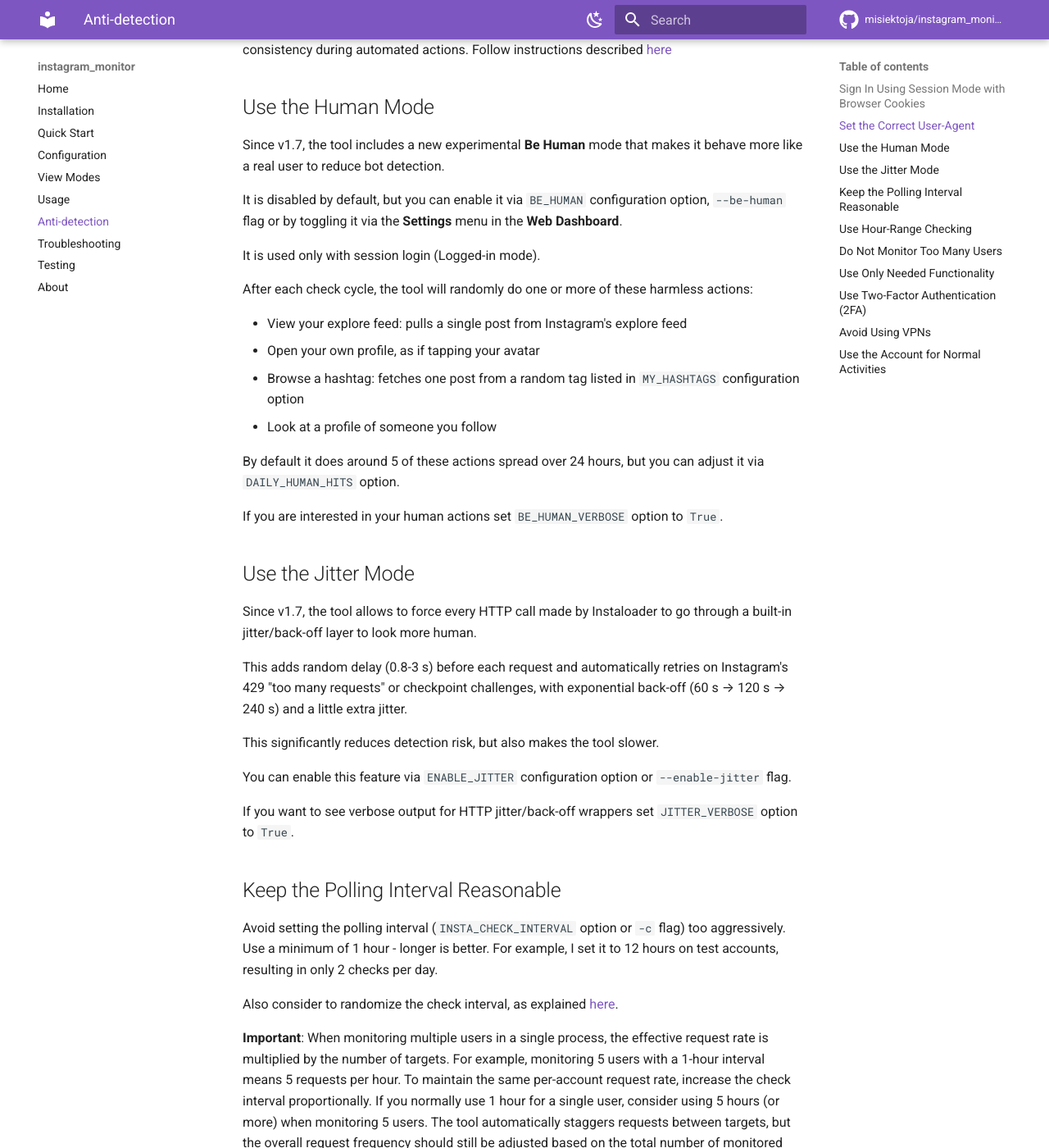
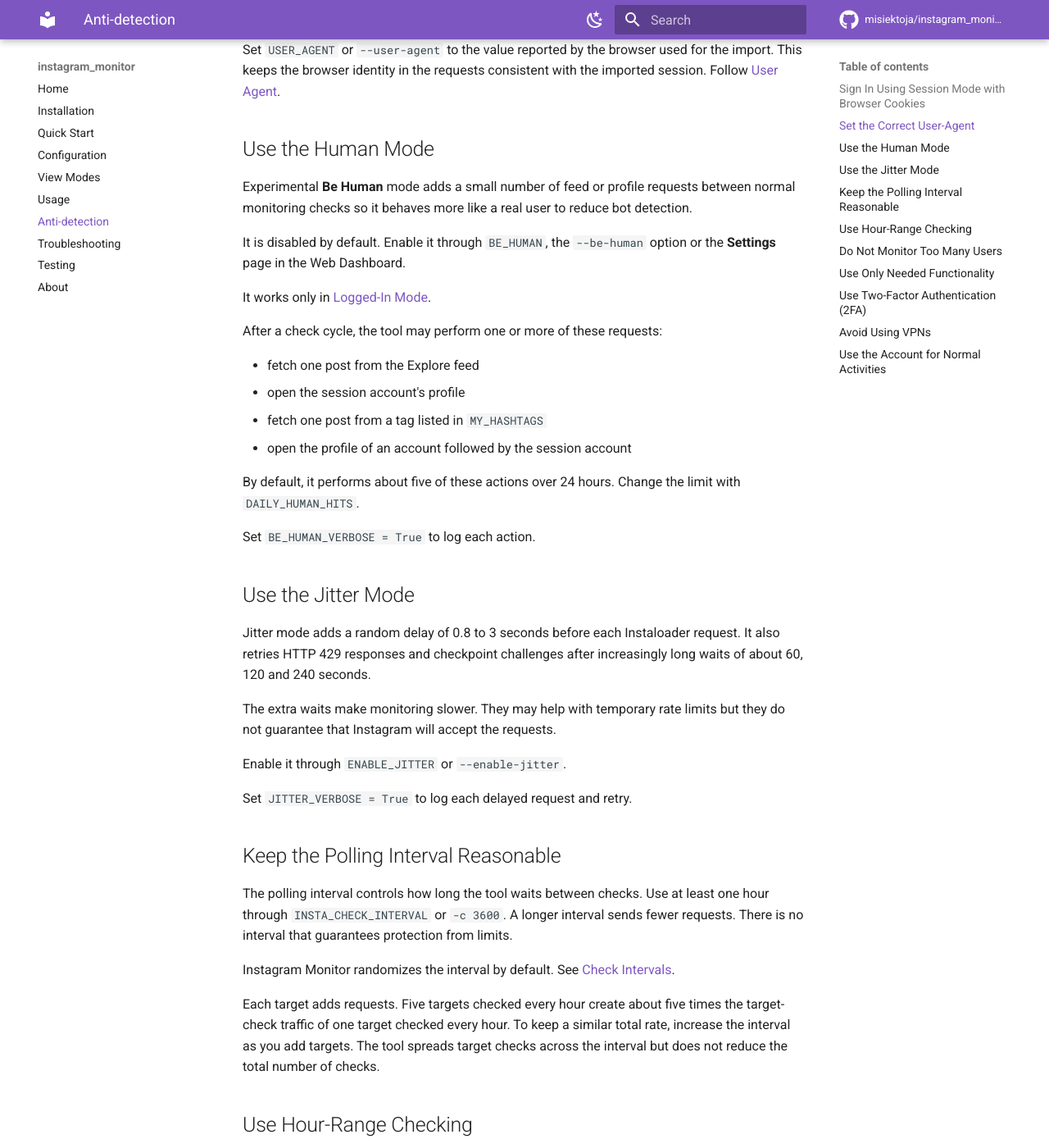
Before and after one commit to misiektoja/instagram_monitor, an MkDocs documentation site: the page built from docs/anti-detection.md, in a window 1280 px wide and 1400 px high, scrolled down 602 px. Shown: the whole window at 82% size. Built offline with MkDocs 1.6.1 and Material for MkDocs 9.7.7, drawn with Linux system fonts in a browser that asks for light colours; comment, search, counter and statistics services are not loaded; some of the changed text lies outside the part shown.

Commit message:
docs(anti-detection): simplify risk reduction guidance

```diff
--- a/docs/anti-detection.md
+++ b/docs/anti-detection.md
@@ -2,77 +2,75 @@
 
 As mentioned earlier it is highly recommended to use a dedicated Instagram account when using this tool in session login mode. While the risk of account suspension is generally low (in practice, accounts often stay active long-term), Instagram may still flag it as an automated tool. This can lead to challenges presented by Instagram that must be dismissed manually.
 
-To minimize any chance of detection, make sure to follow the best practices outlined below.
+Use a separate account if losing access to your main account would be unacceptable. The practices below may reduce the risk but they are not guarantees.
 
 <a id="sign-in-using-session-mode-with-browser-cookies"></a>
 ## Sign In Using Session Mode with Browser Cookies
 
-Use your web browser (Firefox, Chrome, Brave or Chromium) to log in, ensuring the session looks natural and consistent to Instagram. Follow instructions described [here](configuration.md#option-3-session-login-using-browser-cookies-recommended)
+Log in through a supported browser (Firefox, Chrome, Brave or Chromium) and import that saved session instead of sending the password on every start. Follow [Session Login Using Browser Cookies](configuration.md#option-3-session-login-using-browser-cookies-recommended).
 
 <a id="set-the-correct-user-agent"></a>
 ## Set the Correct User-Agent
 
-Always pass the exact user agent string from the web browser you imported the session from by using `USER_AGENT` configuration option or the `--user-agent` flag. This helps maintain device consistency during automated actions. Follow instructions described [here](configuration.md#user-agent)
+Set `USER_AGENT` or `--user-agent` to the value reported by the browser used for the import. This keeps the browser identity in the requests consistent with the imported session. Follow [User Agent](configuration.md#user-agent).
 
 <a id="use-the-human-mode"></a>
 ## Use the Human Mode
 
-Since v1.7, the tool includes a new experimental **Be Human** mode that makes it behave more like a real user to reduce bot detection.
+Experimental **Be Human** mode adds a small number of feed or profile requests between normal monitoring checks so it behaves more like a real user to reduce bot detection.
 
-It is disabled by default, but you can enable it via `BE_HUMAN` configuration option, `--be-human` flag or by toggling it via the **Settings** menu in the **Web Dashboard**.
+It is disabled by default. Enable it through `BE_HUMAN`, the `--be-human` option or the **Settings** page in the Web Dashboard.
 
-It is used only with session login (Logged-in mode).
+It works only in [Logged-In Mode](configuration.md#logged-in-mode-with-session-login).
 
-After each check cycle, the tool will randomly do one or more of these harmless actions:
+After a check cycle, the tool may perform one or more of these requests:
 
-- View your explore feed: pulls a single post from Instagram's explore feed
-- Open your own profile, as if tapping your avatar
-- Browse a hashtag: fetches one post from a random tag listed in `MY_HASHTAGS` configuration option
-- Look at a profile of someone you follow
+- fetch one post from the Explore feed
+- open the session account's profile
+- fetch one post from a tag listed in `MY_HASHTAGS`
+- open the profile of an account followed by the session account
 
-By default it does around 5 of these actions spread over 24 hours, but you can adjust it via `DAILY_HUMAN_HITS` option.
+By default, it performs about five of these actions over 24 hours. Change the limit with `DAILY_HUMAN_HITS`.
 
-If you are interested in your human actions set `BE_HUMAN_VERBOSE` option to `True`.
+Set `BE_HUMAN_VERBOSE = True` to log each action.
 
 <a id="use-the-jitter-mode"></a>
 ## Use the Jitter Mode
 
-Since v1.7, the tool allows to force every HTTP call made by Instaloader to go through a built-in jitter/back-off layer to look more human.
+Jitter mode adds a random delay of 0.8 to 3 seconds before each Instaloader request. It also retries HTTP 429 responses and checkpoint challenges after increasingly long waits of about 60, 120 and 240 seconds.
 
-This adds random delay (0.8-3 s) before each request and automatically retries on Instagram's 429 "too many requests" or checkpoint challenges, with exponential back-off (60 s → 120 s → 240 s) and a little extra jitter.
+The extra waits make monitoring slower. They may help with temporary rate limits but they do not guarantee that Instagram will accept the requests.
 
-This significantly reduces detection risk, but also makes the tool slower.
+Enable it through `ENABLE_JITTER` or `--enable-jitter`.
 
-You can enable this feature via `ENABLE_JITTER` configuration option or `--enable-jitter` flag.
-
-If you want to see verbose output for HTTP jitter/back-off wrappers set `JITTER_VERBOSE` option to `True`.
+Set `JITTER_VERBOSE = True` to log each delayed request and retry.
 
 <a id="keep-the-polling-interval-reasonable"></a>
 ## Keep the Polling Interval Reasonable
 
-Avoid setting the polling interval (`INSTA_CHECK_INTERVAL` option or `-c` flag) too aggressively. Use a minimum of 1 hour - longer is better. For example, I set it to 12 hours on test accounts, resulting in only 2 checks per day.
+The polling interval controls how long the tool waits between checks. Use at least one hour through `INSTA_CHECK_INTERVAL` or `-c 3600`. A longer interval sends fewer requests. There is no interval that guarantees protection from limits.
 
-Also consider to randomize the check interval, as explained [here](usage.md#check-intervals).
+Instagram Monitor randomizes the interval by default. See [Check Intervals](usage.md#check-intervals).
 
-**Important**: When monitoring multiple users in a single process, the effective request rate is multiplied by the number of targets. For example, monitoring 5 users with a 1-hour interval means 5 requests per hour. To maintain the same per-account request rate, increase the check interval proportionally. If you normally use 1 hour for a single user, consider using 5 hours (or more) when monitoring 5 users. The tool automatically staggers requests between targets, but the overall request frequency should still be adjusted based on the total number of monitored users.
+Each target adds requests. Five targets checked every hour create about five times the target-check traffic of one target checked every hour. To keep a similar total rate, increase the interval as you add targets. The tool spreads target checks across the interval but does not reduce the total number of checks.
 
 <a id="use-hour-range-checking"></a>
 ## Use Hour-Range Checking
 
-The tool supports limiting fetching updates to specific hours of the day, which helps reduce detection by avoiding requests during times when automated activity might be more suspicious.
+Hour-range checking limits Instagram requests to selected parts of the day. It can reduce the total request count and keep requests within hours you choose.
 
-When hour-range checking is enabled, the tool will only fetch updates (posts, reels, stories, profile changes, followers/followings) during the configured time windows. Outside these hours, the tool will skip fetching updates but will continue running and wait for the next allowed time window.
+Inside the allowed windows, the tool checks posts, reels, stories, profile details and follower or following data. Outside them, the process stays running but waits without fetching those updates.
 
 To enable this feature, set `CHECK_POSTS_IN_HOURS_RANGE` to `True` and configure the allowed hour ranges using:
 
-- `MIN_H1` and `MAX_H1` - first range of hours (default: 0-4, i.e., midnight to 4:59 AM)
-- `MIN_H2` and `MAX_H2` - second range of hours (default: 11-23, i.e., 11:00 AM to 11:59 PM / 23:59)
+- `MIN_H1` and `MAX_H1` set the first range. The default `0` to `4` means midnight through 4:59 AM
+- `MIN_H2` and `MAX_H2` set the second range. The default `11` to `23` means 11:00 AM through 11:59 PM
 
-You can define up to two non-overlapping or overlapping ranges. To disable any range, set both MIN and MAX to 0.
+You can define one or two ranges. The ranges may overlap. To disable a range, set both its `MIN` and `MAX` value to `0`.
 
 **Note**: You can also enable this feature and configure the allowed hour ranges live via the **Settings** menu in the **Web Dashboard**.
 
-For example, to only allow checks during business hours (9 AM to 5 PM / 17:00), you could set:
+For example, use these values to allow checks from 9:00 AM through 5:59 PM:
 
 - `MIN_H1 = 9`
 - `MAX_H1 = 17`
@@ -81,23 +79,21 @@
 
 Hours are specified in 24-hour format (0-23) and are evaluated in your configured time zone (see [Time Zone](configuration.md#time-zone)).
 
-If you want to see verbose output about when updates are being fetched or skipped, set `HOURS_VERBOSE` to `True`. This is useful for debugging and understanding when the tool is active.
+Set `HOURS_VERBOSE = True` to log when a check is allowed or skipped.
 
-This feature works particularly well when combined with reasonable polling intervals, as it ensures that even if your check interval triggers, requests will only be made during the configured time windows, making your activity pattern look more natural.
+The polling interval still applies inside each allowed window. A scheduled check outside a window waits for a later allowed time.
 
 <a id="do-not-monitor-too-many-users"></a>
 ## Do Not Monitor Too Many Users
 
-It is recommended to limit the number of users monitored by a single account, especially if they post frequent updates. When using multi-user monitoring (monitoring multiple users in one process), keep in mind that the total request volume increases with each additional target. In some cases, it may be best to create a separate account for additional users and even run it from a different IP address to reduce the risk of detection.
+Limit the number of targets monitored through one session account. Each target increases the total number of Instagram requests. If you need many targets, split them into smaller groups with longer intervals. Separate session accounts may also be appropriate but each account remains subject to Instagram's limits.
 
 <a id="use-only-needed-functionality"></a>
 ## Use Only Needed Functionality
 
-Frequent updates to certain data types, such as new stories or posts/reels, are more likely to flag the account as an automated tool compared to profile changes or lists of followers/followings.
+Disable checks you do not need. This reduces request volume. You can skip story details with `-r`, post or reel details with `-w`, the following list with `-g` and the follower list with `-f`.
 
-If certain data isn't essential for your use case, consider disabling its retrieval. The tool provides fine-grained control, for example you can skip fetching stories details (`-r`), posts/reels details (`-w`), the list of followings (`-g` flag) and followers (`-f`).
-
-**Note**: All of these fine-grained tracking options can also be toggled live via the **Settings** menu in the **Web Dashboard**.
+You can also turn these checks on or off through the **Settings** page in the Web Dashboard.
 
 <a id="use-two-factor-authentication-2fa"></a>
 ## Use Two-Factor Authentication (2FA)
@@ -107,11 +103,11 @@
 <a id="avoid-using-vpns"></a>
 ## Avoid Using VPNs
 
-Refrain from logging in via VPNs, especially with IPs in different regions. Sudden location changes can trigger Instagram's security systems.
+Avoid frequent changes to the public IP address or geographic region used by the session. For example, switching VPN regions between runs may cause Instagram to request a security check.
 
 <a id="use-the-account-for-normal-activities"></a>
 ## Use the Account for Normal Activities
 
-If you have created a new account for monitoring and you are using [Session Login Using Browser Cookies](configuration.md#option-3-session-login-using-browser-cookies-recommended), make sure to behave like a regular user for several days. New accounts are more closely monitored by Instagram's bot detection systems. Watch content, post stories or reels and leave comments - this helps establish a natural activity pattern.
+Before monitoring, confirm that the account works normally in the browser used for [session import](configuration.md#option-3-session-login-using-browser-cookies-recommended). Resolve any login or security prompts there first.
 
-Once you start using the tool, try to blend its actions with normal usage. However, avoid overlapping browser activity with tool activity, as simultaneous actions can trigger suspicious behavior flags.
+Do not use the same browser session while Instagram Monitor is actively making requests. Simultaneous activity from the browser and tool may cause additional security checks.
```
